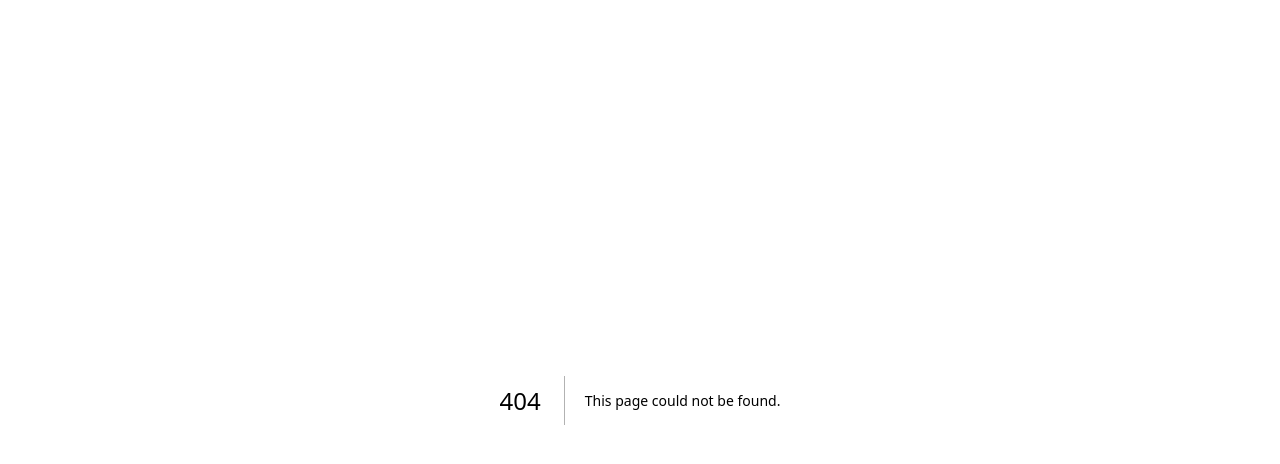
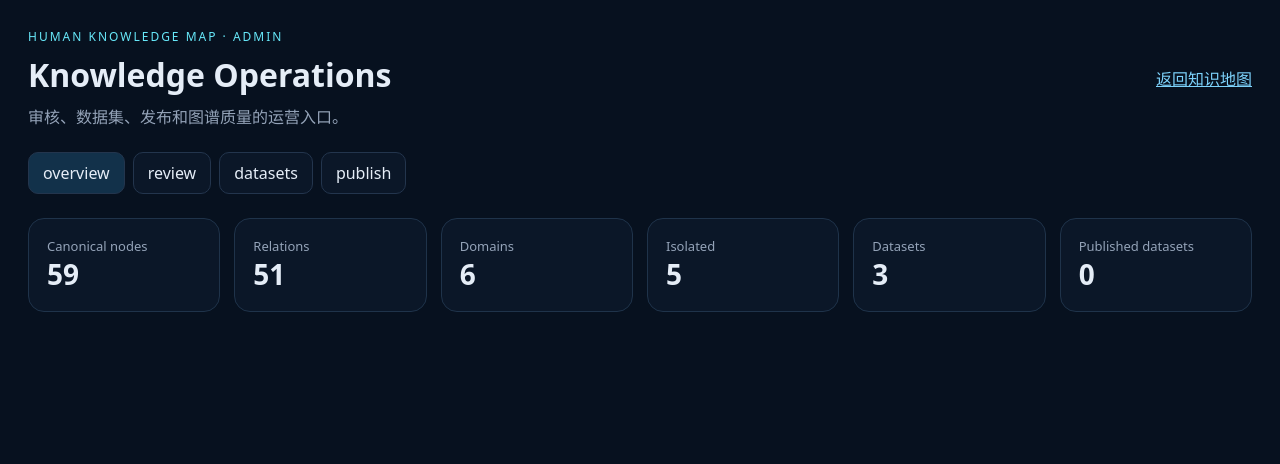
Before and after one commit to senwong/human-knowledge-map, a Next.js app: page /admin in a window 1280 px wide. Before the commit this address had no page. Shown: the top 464 px of the page. Built offline with nearby package versions, Linux system fonts and the light colour scheme.

Commit message:
feat(v5.3): add knowledge operations admin console

```diff
--- /dev/null
+++ b/app/admin/page.tsx
@@ -0,0 +1,31 @@
+'use client';
+
+import { useMemo, useState } from 'react';
+import { mathFoundationNodes, mathFoundationEdges } from '../../src/data/math-foundation';
+import { calculateGraphMetrics } from '../../src/lib/graph-metrics';
+import { starterDatasets, summarizeDatasets } from '../../src/lib/dataset-registry';
+
+export default function AdminPage() {
+  const [tab, setTab] = useState<'overview'|'review'|'datasets'|'publish'>('overview');
+  const metrics = useMemo(() => calculateGraphMetrics(
+    mathFoundationNodes.map((node, index) => ({ id: node.id, position: { x: index * 10, y: 0 }, data: { ...node, description: node.description ?? '', zoomLevel: Math.min(20, node.difficulty * 2), learningStatus: 'unlearned' } } as any)),
+    mathFoundationEdges.map((edge) => ({ id: edge.id, source: edge.source, target: edge.target, label: edge.relation })) as any
+  ), []);
+  const datasets = useMemo(() => summarizeDatasets(starterDatasets), []);
+
+  return <main style={{minHeight:'100vh',background:'#07111f',color:'#e5edf7',padding:28,fontFamily:'system-ui'}}>
+    <header style={{display:'flex',justifyContent:'space-between',gap:20,alignItems:'center',marginBottom:24}}>
+      <div><div style={{fontSize:12,letterSpacing:2,color:'#67e8f9'}}>HUMAN KNOWLEDGE MAP · ADMIN</div><h1 style={{margin:'8px 0'}}>Knowledge Operations</h1><p style={{color:'#94a3b8',margin:0}}>审核、数据集、发布和图谱质量的运营入口。</p></div>
+      <a href="/" style={{color:'#7dd3fc'}}>返回知识地图</a>
+    </header>
+    <nav style={{display:'flex',gap:8,marginBottom:24}}>{(['overview','review','datasets','publish'] as const).map((item)=><button key={item} onClick={()=>setTab(item)} style={{padding:'9px 14px',borderRadius:10,border:'1px solid #23354d',background:tab===item?'#12314a':'#0b1728',color:'#e5edf7'}}>{item}</button>)}</nav>
+    {tab==='overview' && <section style={{display:'grid',gridTemplateColumns:'repeat(auto-fit,minmax(180px,1fr))',gap:14}}>{[
+      ['Canonical nodes',metrics.nodes],['Relations',metrics.edges],['Domains',metrics.domains],['Isolated',metrics.isolatedNodes],['Datasets',datasets.datasets],['Published datasets',datasets.published]
+    ].map(([label,value])=><article key={String(label)} style={{padding:18,border:'1px solid #1f334a',borderRadius:16,background:'#0b1728'}}><div style={{color:'#94a3b8',fontSize:13}}>{label}</div><strong style={{fontSize:28}}>{value}</strong></article>)}</section>}
+    {tab==='review' && <Panel title="Review queue" text="AI、课程标准和批量导入产生的 change-set 会在这里统一审核。v5.0 API 已提供基础队列接口，本页作为运营入口。" />}
+    {tab==='datasets' && <section style={{display:'grid',gap:10}}>{starterDatasets.map((d)=><article key={d.id} style={{padding:16,border:'1px solid #1f334a',borderRadius:14,background:'#0b1728'}}><strong>{d.name}</strong><div style={{color:'#94a3b8',marginTop:5}}>{d.domain} · {d.language} · {d.status}</div></article>)}</section>}
+    {tab==='publish' && <Panel title="Publish pipeline" text="只有 approved change-set 才能进入 canonical graph。发布动作会产生 version snapshot 和 append-only graph events。" />}
+  </main>;
+}
+
+function Panel({title,text}:{title:string;text:string}) { return <section style={{padding:22,border:'1px solid #1f334a',borderRadius:16,background:'#0b1728'}}><h2>{title}</h2><p style={{color:'#a8b5c7',lineHeight:1.7}}>{text}</p></section>; }
```
